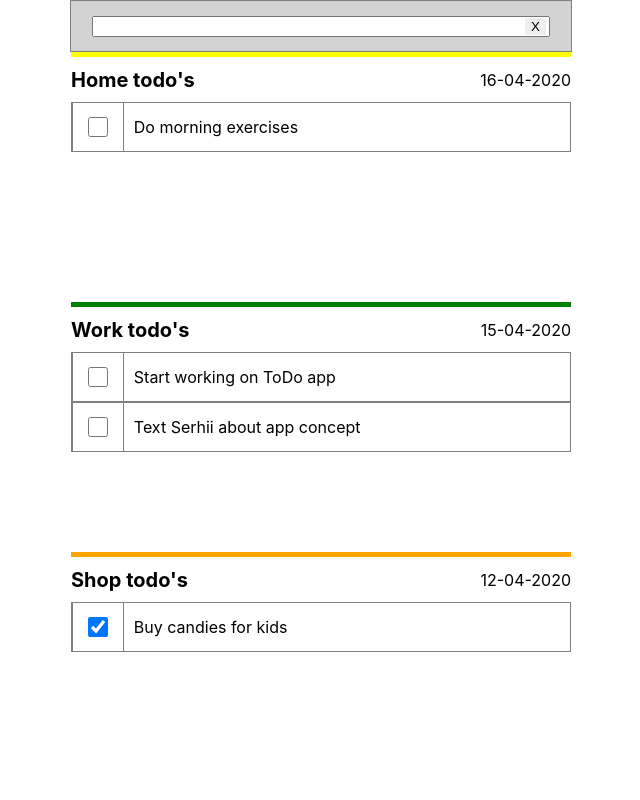
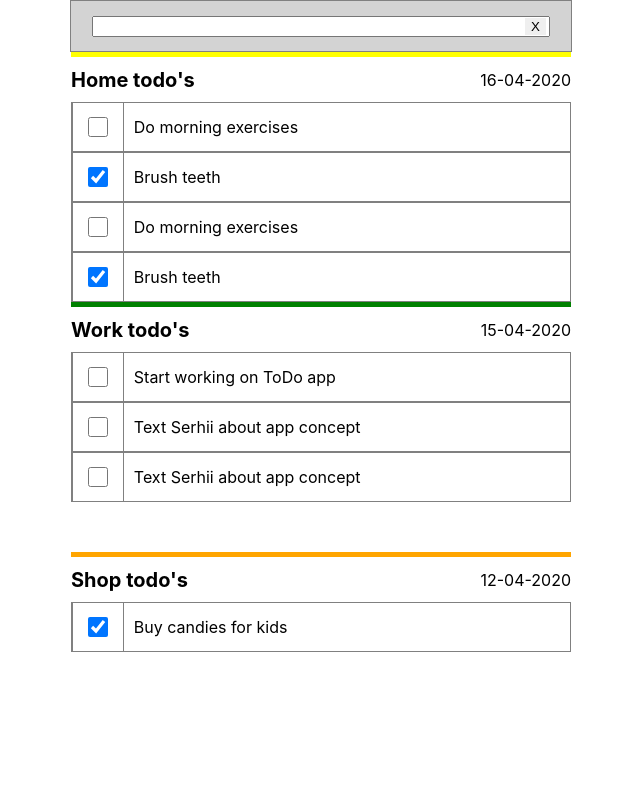
Before and after one commit to KostyrkoNazar/didwilldo, a React (Create React App) app: page / in a window 1280 px wide. Shown: the top 800 px of the page, without its empty margins (319-959 px from the left). Built offline with nearby package versions, Linux system fonts and the light colour scheme.

Commit message:
Data file extended for extra Todo objects.

```diff
--- a/src/data/data.js
+++ b/src/data/data.js
@@ -12,7 +12,37 @@ const data = [
             {
                 title: "Brush teeth",
                 done: true,
-                filtered: false,
+                filtered: true,
+
+            },{
+                title: "Do morning exercises",
+                done: false,
+                filtered: true,
+            },
+            {
+                title: "Brush teeth",
+                done: true,
+                filtered: true,
+
+            },{
+                title: "Do morning exercises",
+                done: false,
+                filtered: true,
+            },
+            {
+                title: "Brush teeth",
+                done: true,
+                filtered: true,
+
+            },{
+                title: "Do morning exercises",
+                done: false,
+                filtered: true,
+            },
+            {
+                title: "Brush teeth",
+                done: true,
+                filtered: true,
 
             }
         ]
@@ -24,6 +54,12 @@ const data = [
         todoList: [
             {
                 title: "Start working on ToDo app",
+                done: false,
+                filtered: true,
+
+            },
+            {
+                title: "Text Serhii about app concept",
                 done: false,
                 filtered: true,
 
```
